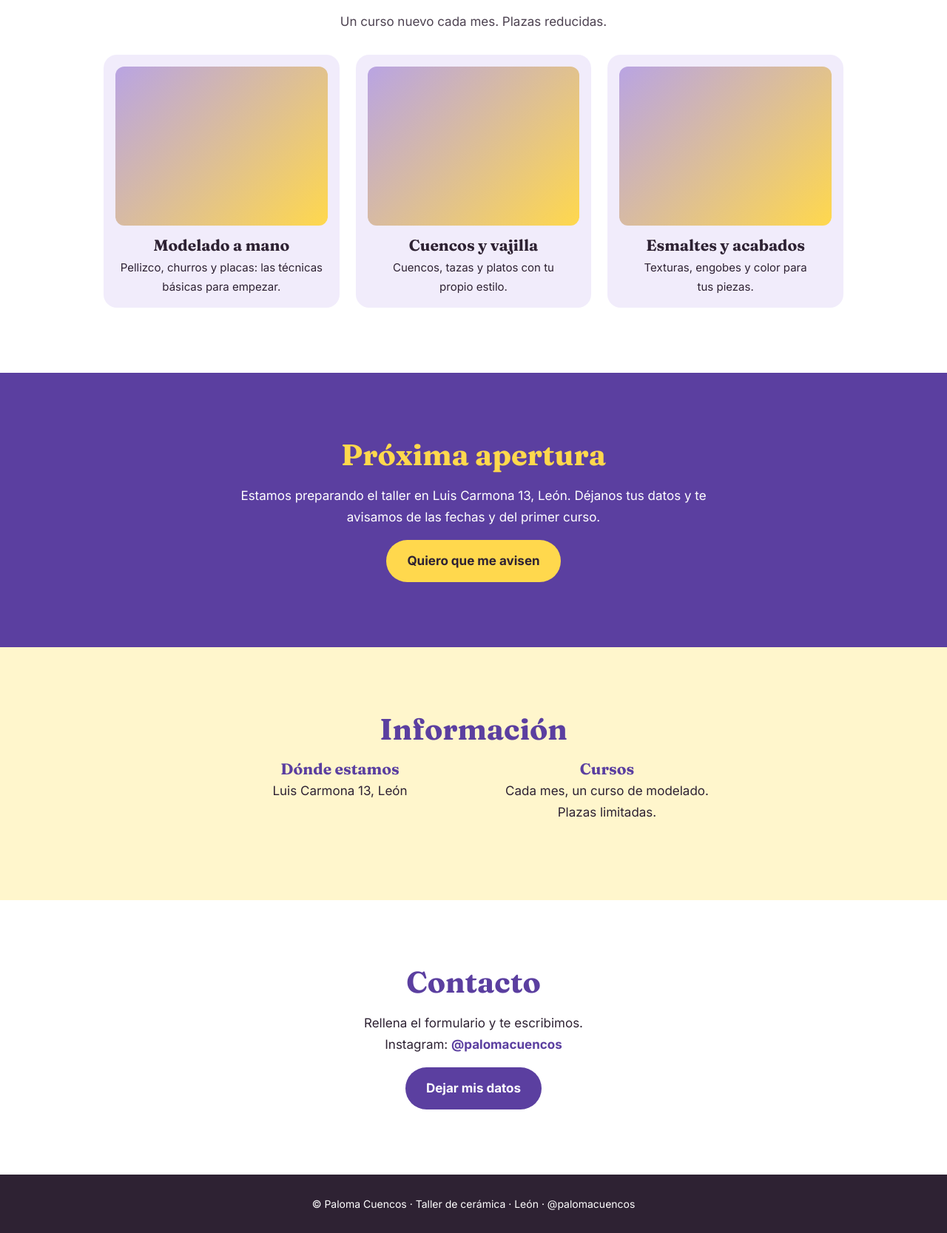
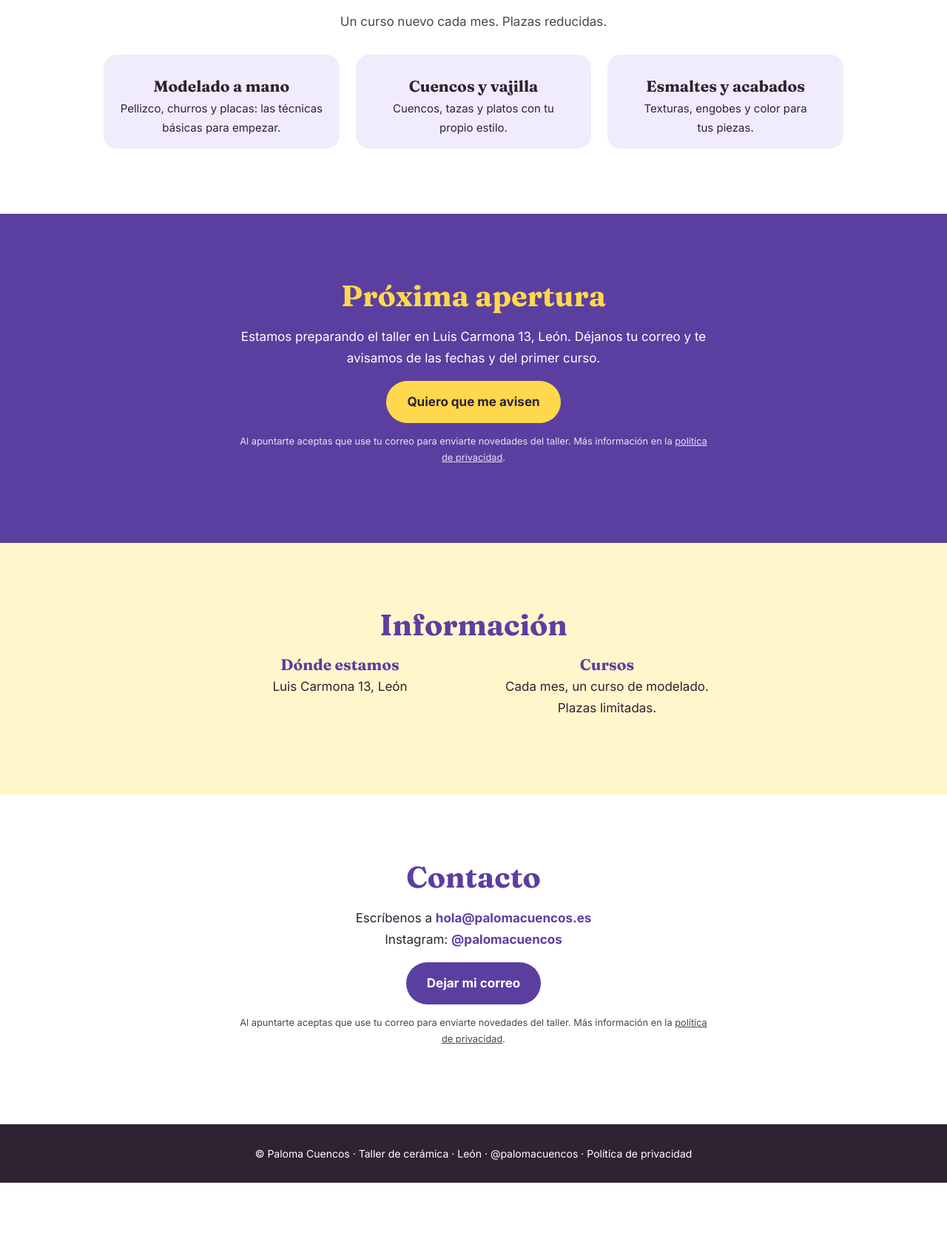
Before and after one commit to sarasandino/PalomaCuencos, a plain HTML site: page index.html in a window 1280 px wide. Shown: the part 722-2389 px from the top of the page at 74% size. After the commit the page ends 2321 px from the top, so only its background shows below. Drawn offline with Linux system fonts and the light colour scheme.

Commit message:
Update links and footer content in index.html
Updated links and added privacy policy reference in footer.

```diff
--- a/index.html
+++ b/index.html
@@ -8,19 +8,19 @@
 <div class="top">Próxima apertura en León · Luis Carmona 13, León</div>
 <header><a class="logo" href="index.html">Paloma Cuencos</a>
 <nav><a href="#cursos">Cursos</a><a href="#apertura">Apertura</a><a href="tierra-colectiva.html">Tierra colectiva</a><a href="#contacto">Contacto</a></nav>
-<a class="mini" href="https://forms.google.com/TU-ENLACE-AQUI" target="_blank" rel="noopener">Avisadme</a></header>
+<a class="mini" href="https://docs.google.com/forms/d/e/1FAIpQLSeFJO5fGRubrJ4p-Fk9svRsO-Xic_k11_MU3xuVN4CraEkRDw/viewform" target="_blank" rel="noopener">Avisadme</a></header>
 <main>
 <div class="hero"><h1>Cerámica en León</h1><p>Taller de cerámica de Paloma Cuencos. Cursos mensuales de modelado.</p><a class="btn" href="#cursos">Ver cursos</a></div>
 <section id="cursos"><div class="wide"><h2>Cursos mensuales de modelado</h2><p class="sub">Un curso nuevo cada mes. Plazas reducidas.</p>
 <div class="grid">
-<article class="card"><div class="ph"></div><h3>Modelado a mano</h3><p>Pellizco, churros y placas: las técnicas básicas para empezar.</p></article>
-<article class="card"><div class="ph"></div><h3>Cuencos y vajilla</h3><p>Cuencos, tazas y platos con tu propio estilo.</p></article>
-<article class="card"><div class="ph"></div><h3>Esmaltes y acabados</h3><p>Texturas, engobes y color para tus piezas.</p></article>
+<article class="card"><h3>Modelado a mano</h3><p>Pellizco, churros y placas: las técnicas básicas para empezar.</p></article>
+<article class="card"><h3>Cuencos y vajilla</h3><p>Cuencos, tazas y platos con tu propio estilo.</p></article>
+<article class="card"><h3>Esmaltes y acabados</h3><p>Texturas, engobes y color para tus piezas.</p></article>
 </div></div></section>
-<section class="dark" id="apertura"><div class="wrap"><h2>Próxima apertura</h2><p>Estamos preparando el taller en Luis Carmona 13, León. Déjanos tus datos y te avisamos de las fechas y del primer curso.</p><a class="btn" href="https://forms.google.com/TU-ENLACE-AQUI" target="_blank" rel="noopener">Quiero que me avisen</a></div></section>
+<section class="dark" id="apertura"><div class="wrap"><h2>Próxima apertura</h2><p>Estamos preparando el taller en Luis Carmona 13, León. Déjanos tu correo y te avisamos de las fechas y del primer curso.</p><a class="btn" href="https://docs.google.com/forms/d/e/1FAIpQLSeFJO5fGRubrJ4p-Fk9svRsO-Xic_k11_MU3xuVN4CraEkRDw/viewform" target="_blank" rel="noopener">Quiero que me avisen</a><p style="font-size:.8rem;margin-top:14px;opacity:.85">Al apuntarte aceptas que use tu correo para enviarte novedades del taller. Más información en la <a href="politica-privacidad.html" style="color:inherit;text-decoration:underline">política de privacidad</a>.</p></div></section>
 <section class="alt" id="info"><div class="wrap"><h2>Información</h2>
 <div class="info"><div><h3>Dónde estamos</h3><p>Luis Carmona 13, León</p></div><div><h3>Cursos</h3><p>Cada mes, un curso de modelado. Plazas limitadas.</p></div></div></div></section>
-<section id="contacto"><div class="wrap"><h2>Contacto</h2><p>Rellena el formulario y te escribimos.<br>Instagram: <a href="https://www.instagram.com/palomacuencos" style="color:var(--lila-d);font-weight:700">@palomacuencos</a></p><a class="btn" style="background:var(--lila-d);color:#fff" href="https://forms.google.com/TU-ENLACE-AQUI" target="_blank" rel="noopener">Dejar mis datos</a></div></section>
+<section id="contacto"><div class="wrap"><h2>Contacto</h2><p>Escríbenos a <a href="mailto:hola@palomacuencos.es" style="color:var(--lila-d);font-weight:700">hola@palomacuencos.es</a><br>Instagram: <a href="https://www.instagram.com/palomacuencos" style="color:var(--lila-d);font-weight:700">@palomacuencos</a></p><a class="btn" style="background:var(--lila-d);color:#fff" href="https://docs.google.com/forms/d/e/1FAIpQLSeFJO5fGRubrJ4p-Fk9svRsO-Xic_k11_MU3xuVN4CraEkRDw/viewform" target="_blank" rel="noopener">Dejar mi correo</a><p style="font-size:.8rem;margin-top:14px;opacity:.85">Al apuntarte aceptas que use tu correo para enviarte novedades del taller. Más información en la <a href="politica-privacidad.html" style="color:inherit;text-decoration:underline">política de privacidad</a>.</p></div></section>
 </main>
-<footer>© Paloma Cuencos · Taller de cerámica · León · <a href="https://www.instagram.com/palomacuencos">@palomacuencos</a></footer>
+<footer>© Paloma Cuencos · Taller de cerámica · León · <a href="https://www.instagram.com/palomacuencos">@palomacuencos</a> · <a href="politica-privacidad.html">Política de privacidad</a></footer>
 </body></html>
```
